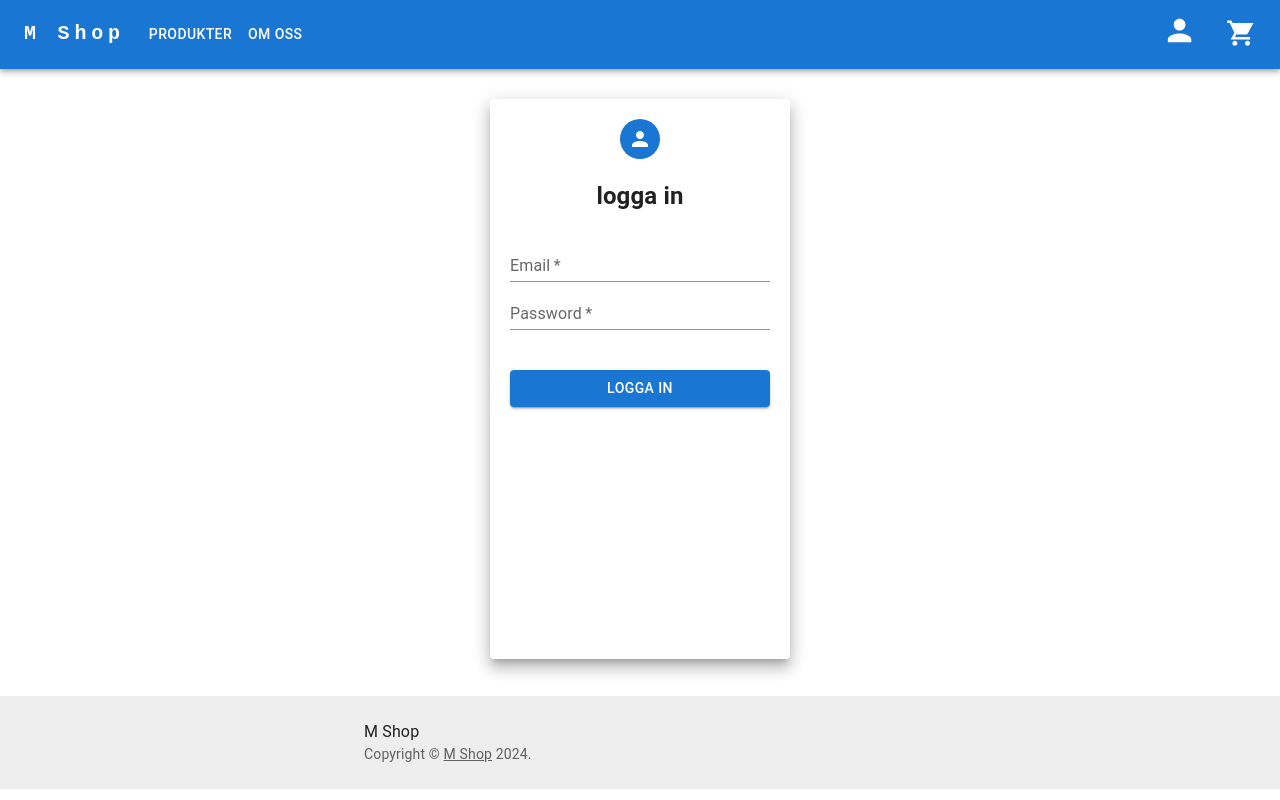
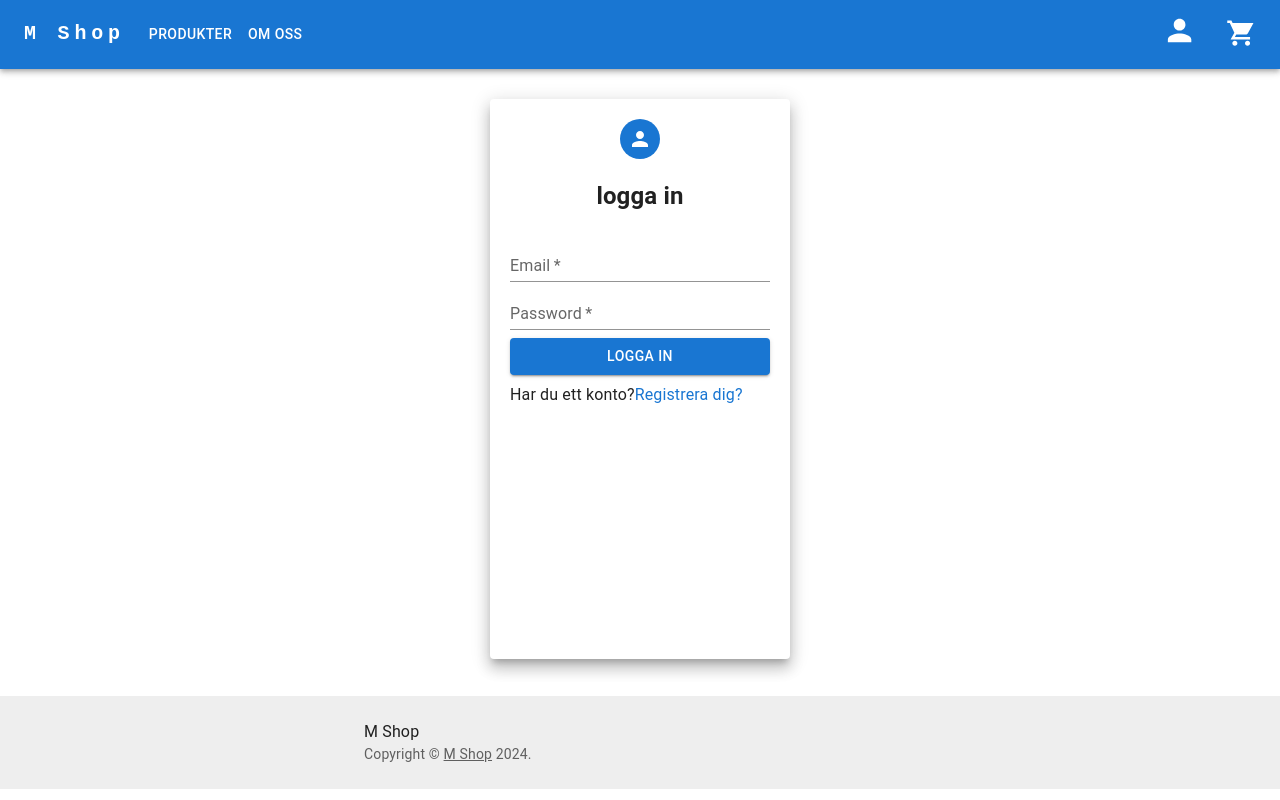
Before and after one commit to ammarhasan011/Examensarbete, a React (Vite) app in the folder client/: page /user in a window 1280 px wide. Built offline with nearby package versions, Linux system fonts and the light colour scheme.

Commit message:
Typography & btn

```diff
--- a/client/src/components/user/user.tsx
+++ b/client/src/components/user/user.tsx
@@ -3,8 +3,9 @@ import Grid from "@mui/material/Grid";
 import Avatar from "@mui/material/Avatar";
 import PersonSharpIcon from "@mui/icons-material/PersonSharp";
 import TextField from "@mui/material/TextField";
-// import { Button } from "@mui/base/Button";
 import Button from "@mui/material/Button";
+import Link from "@mui/material/Link";
+import Typography from "@mui/material/Typography";
 
 const User = () => {
   const paperStyle = {
@@ -15,7 +16,7 @@ const User = () => {
   };
 
   const avatarStyle = { backgroundColor: "#1976d2" };
-  const buttonStyle = { marginTop: 40 };
+  const buttonStyle = { marginTop: 40, margin: "8px 0" };
 
   return (
     <Grid>
@@ -50,6 +51,13 @@ const User = () => {
         >
           Logga in
         </Button>
+        <Typography>
+          {" "}
+          Har du ett konto?
+          <Link href="#" underline="hover">
+            Registrera dig?
+          </Link>
+        </Typography>
       </Paper>
     </Grid>
   );
```
